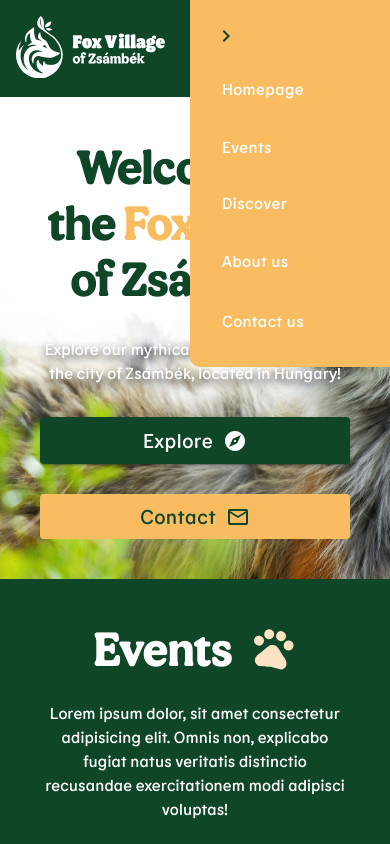
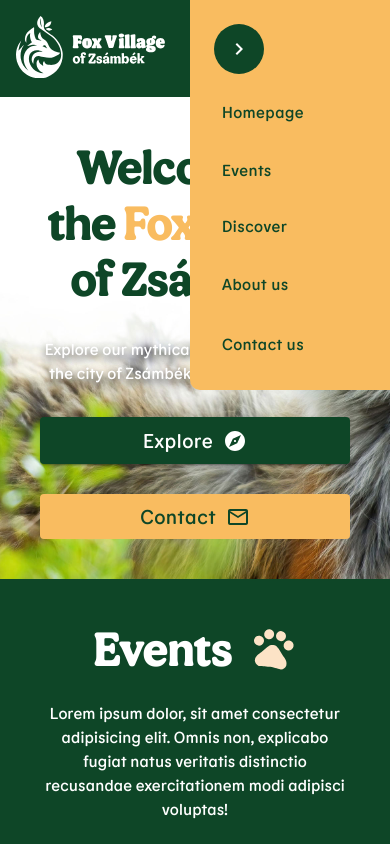
Before and after one commit to szcstamas/foxvillage, a React (Create React App) app: page / in a window 390 px wide. Both pictures are taken after a click on the button "menu-appbar". Shown: the top 844 px of the page. Built offline with nearby package versions, Linux system fonts and the light colour scheme.

Commit message:
adding keys to mapped buttons and links / removing inner links as descendants from card components

```diff
--- a/src/components/CardSection.tsx
+++ b/src/components/CardSection.tsx
@@ -114,6 +114,7 @@ const CardSection = ({ id, cardSectionH2, cardSectionBg, cardSectionH2Color, car
 
                             return (
                                 <CardBox
+                                    key={index}
                                     transitionDelay={'.' + index}
                                     cardImgSrc={card.Img}
                                     cardTextH4={card.Title}
--- a/src/components/Navbar.tsx
+++ b/src/components/Navbar.tsx
@@ -86,10 +86,25 @@ const Navbar = () => {
                                         }}
                                         className="dropdown-content">
 
-                                        <KeyboardArrowRightIcon
-                                            sx={{ margin: '.5rem' }}
-                                            onClick={() => setHamburgerRightMenu(false)}
-                                        />
+                                        <Box
+                                            component='span'
+                                            sx={{
+
+                                                display: 'flex',
+                                                justifyContent: 'center',
+                                                alignItems: 'center',
+                                                width: '50px',
+                                                height: '50px',
+                                                backgroundColor: 'primary.main',
+                                                borderRadius: '50%',
+                                                margin: '.5rem'
+                                            }}
+                                        >
+                                            <KeyboardArrowRightIcon
+                                                sx={{ color: 'secondary.light' }}
+                                                onClick={() => setHamburgerRightMenu(false)}
+                                            />
+                                        </Box>
                                         <Box
                                             component='div'
                                             sx={{
@@ -99,20 +114,21 @@ const Navbar = () => {
                                             {pages.map((page, index) => (
                                                 <Link
                                                     underline="none"
-                                                    color="secondary.light"
                                                     href={pagesLinks[index]}
-                                                    key={page}
+                                                    key={index}
                                                     onClick={handleCloseNavMenu}
                                                 >
                                                     <Button
                                                         variant="contained"
                                                         sx={{
+                                                            color: 'primary.main',
                                                             backgroundColor: 'transparent',
                                                             padding: '16px',
                                                             '&:focus': {
                                                                 backgroundColor: 'transparent'
                                                             }
                                                         }}
+                                                        key={`firstMobileLink${index}`}
                                                         className="dropbtn"
                                                         disableElevation>
                                                         {page}
@@ -121,7 +137,18 @@ const Navbar = () => {
                                             )).slice(0, 1)}
 
                                             <Box className="dropdown" onMouseEnter={() => setIsVisible(1)} onMouseLeave={() => setIsVisible(0)}>
-                                                <Button variant="contained" className="dropbtn" disableElevation>
+                                                <Button
+                                                    variant="contained"
+                                                    className="dropbtn"
+                                                    sx={{
+
+                                                        color: '#0e4627!important',
+                                                        '&:hover': {
+
+                                                            color: '#fff!important'
+                                                        }
+                                                    }}
+                                                    disableElevation>
                                                     Events
                                                 </Button>
                                                 <AnimatePresence>
@@ -135,6 +162,11 @@ const Navbar = () => {
                                                                 transition: { duration: .2 }
                                                             }}
                                                             exit={{ y: -10, opacity: 0, }}
+                                                            sx={{
+                                                                backgroundColor: '#fff!important',
+                                                                width: '100%',
+                                                                borderRadius: '0px 0px 0px 10px!important'
+                                                            }}
                                                             className="dropdown-content">
                                                             {subPages.map((subPage, index) => (
 
@@ -142,7 +174,7 @@ const Navbar = () => {
                                                                     underline="none"
                                                                     style={{ textDecoration: "none" }}
                                                                     href={subPagesLinks[index]}
-                                                                    key={subPage}
+                                                                    key={index}
                                                                     onClick={handleCloseNavMenu}
                                                                 >
                                                                     {subPage}
@@ -153,7 +185,18 @@ const Navbar = () => {
                                             </Box>
 
                                             <Box className="dropdown" onMouseEnter={() => setIsVisible(2)} onMouseLeave={() => setIsVisible(0)}>
-                                                <Button variant="contained" className="dropbtn" disableElevation>
+                                                <Button
+                                                    variant="contained"
+                                                    className="dropbtn"
+                                                    sx={{
+
+                                                        color: '#0e4627!important',
+                                                        '&:hover': {
+
+                                                            color: '#fff!important'
+                                                        }
+                                                    }}
+                                                    disableElevation>
                                                     Discover
                                                 </Button>
                                                 <AnimatePresence>
@@ -167,6 +210,11 @@ const Navbar = () => {
                                                                 transition: { duration: .2 }
                                                             }}
                                                             exit={{ y: -10, opacity: 0, }}
+                                                            sx={{
+                                                                backgroundColor: '#fff!important',
+                                                                width: '100%',
+                                                                borderRadius: '0px 0px 0px 10px!important'
+                                                            }}
                                                             className="dropdown-content">
                                                             {subPages.map((subPage, index) => (
 
@@ -174,7 +222,7 @@ const Navbar = () => {
                                                                     underline="none"
                                                                     style={{ textDecoration: "none" }}
                                                                     href={subPagesLinks[index]}
-                                                                    key={subPage}
+                                                                    key={index}
                                                                     onClick={handleCloseNavMenu}
                                                                 >
                                                                     {subPage}
@@ -197,12 +245,14 @@ const Navbar = () => {
                                                     <Button
                                                         variant="contained"
                                                         sx={{
+                                                            color: 'primary.main',
                                                             backgroundColor: 'transparent',
                                                             padding: '16px',
                                                             '&:focus': {
                                                                 backgroundColor: 'transparent'
                                                             }
                                                         }}
+                                                        key={`lastTwoMobileLinksInHeader${index}`}
                                                         className="dropbtn"
                                                         disableElevation>
                                                         {page}
@@ -220,12 +270,15 @@ const Navbar = () => {
 
                         <Box sx={{ flexGrow: 1, display: { xs: 'none', md: 'flex' }, gap: 2, justifyContent: 'flex-end', alignItems: 'center' }}>
                             {pages.map((page, index) => (
-                                <Button variant="contained" disableElevation>
+                                <Button
+                                    variant="contained"
+                                    key={`firstDesktopLink${index}`}
+                                    disableElevation>
                                     <Link
                                         underline="none"
                                         color="secondary.light"
                                         href={pagesLinks[index]}
-                                        key={page}
+
                                         onClick={handleCloseNavMenu}
                                     >
                                         {page}
@@ -234,7 +287,11 @@ const Navbar = () => {
                             )).slice(0, 1)}
 
                             <Box className="dropdown" onMouseEnter={() => setIsVisible(1)} onMouseLeave={() => setIsVisible(0)}>
-                                <Button variant="contained" className="dropbtn" disableElevation>
+                                <Button
+                                    variant="contained"
+                                    className="dropbtn"
+                                    key={'b'}
+                                    disableElevation>
                                     Events
                                 </Button>
                                 <AnimatePresence>
@@ -300,7 +357,10 @@ const Navbar = () => {
 
                             {pages.map((page, index) => (
 
-                                <Button variant="contained" disableElevation>
+                                <Button
+                                    variant="contained"
+                                    key={`lastDesktopLinks${index}`}
+                                    disableElevation>
                                     <Link
                                         color="secondary.light"
                                         style={{ textDecoration: "none" }}
@@ -315,7 +375,7 @@ const Navbar = () => {
                         </Box>
                     </Toolbar>
                 </Container>
-            </AppBar>
+            </AppBar >
         </ThemeProvider >
     )
 }
```
Also changed, not shown: src/components/Footer.tsx (+5 -2 lines), src/components/buttons/CardButton.tsx (+5 -5 lines), src/styles/styles.css (+7 -5 lines), src/styles/styles.scss (+8 -4 lines), 1 other file (tests, documents, lock files or other folders).
